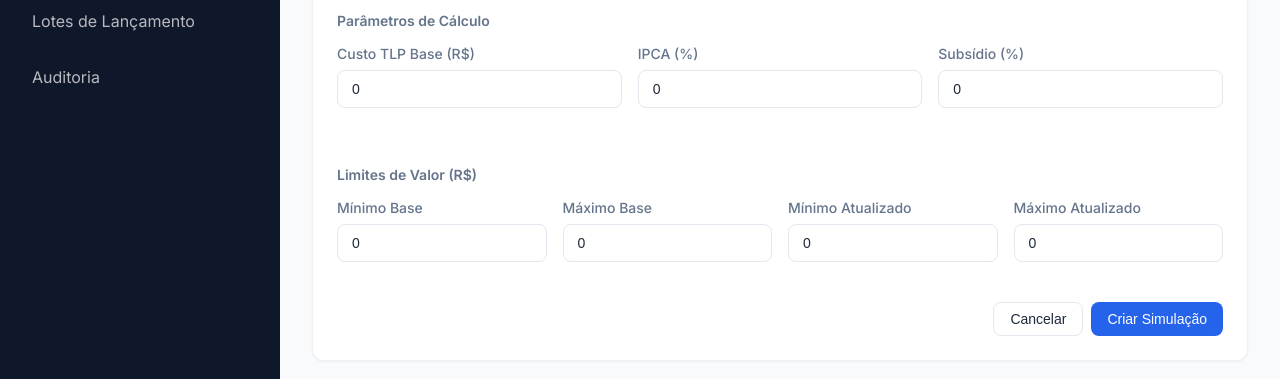
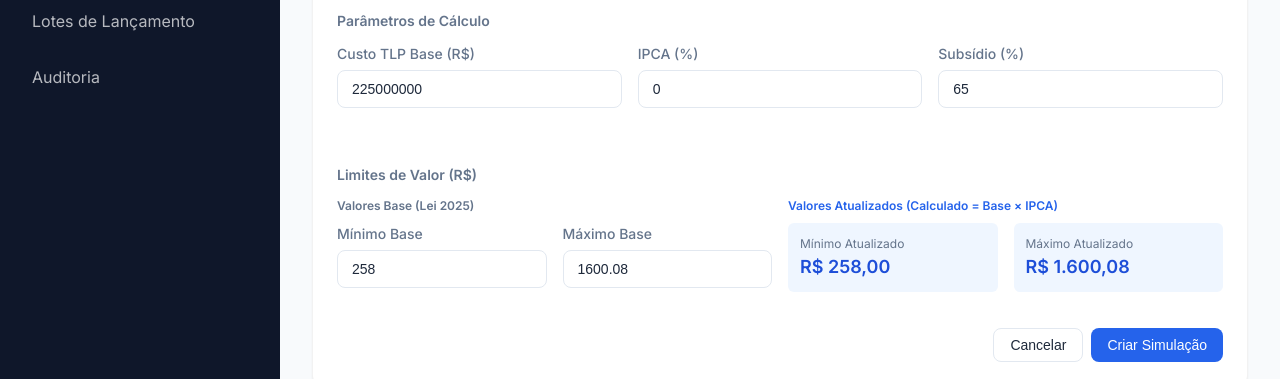
Before and after one commit to rhuanpablobf/SISTEMA-DE-LANCAMENTO-TLP, a Next.js app in the folder frontend/: page /simulacoes in a window 1280 px wide. Both pictures are taken after a click on the button "Nova Simulação". Shown: the part 312-691 px from the top of the page. Built offline with nearby package versions, Linux system fonts and the light colour scheme; no server answers.

Commit message:
Feat: Auto-calculate updated limits via IPCA, set default law values (258/1600.08)

```diff
--- a/frontend/src/app/simulacoes/page.tsx
+++ b/frontend/src/app/simulacoes/page.tsx
@@ -23,13 +23,22 @@ export default function SimulacoesPage() {
     // Form State - Campos de Simulação + Parâmetros
     const [exercicio, setExercicio] = useState(new Date().getFullYear() + 1);
     const [descricao, setDescricao] = useState('');
-    const [custo, setCusto] = useState<number>(0);
+    const [custo, setCusto] = useState<number>(225000000); // Custo base da lei
     const [ipca, setIpca] = useState<number>(0);
-    const [subsidio, setSubsidio] = useState<number>(0);
-    const [limiteMinBase, setLimiteMinBase] = useState<number>(0);
-    const [limiteMaxBase, setLimiteMaxBase] = useState<number>(0);
-    const [limiteMinAtualizado, setLimiteMinAtualizado] = useState<number>(0);
-    const [limiteMaxAtualizado, setLimiteMaxAtualizado] = useState<number>(0);
+    const [subsidio, setSubsidio] = useState<number>(65); // Subsídio padrão
+    // Valores Base da Lei (2025)
+    const [limiteMinBase, setLimiteMinBase] = useState<number>(258);
+    const [limiteMaxBase, setLimiteMaxBase] = useState<number>(1600.08);
+    // Valores Atualizados (calculados automaticamente)
+    const [limiteMinAtualizado, setLimiteMinAtualizado] = useState<number>(258);
+    const [limiteMaxAtualizado, setLimiteMaxAtualizado] = useState<number>(1600.08);
+
+    // EFEITO: Recalcula valores atualizados quando IPCA ou Base mudam
+    useEffect(() => {
+        const fator = 1 + (ipca / 100);
+        setLimiteMinAtualizado(Number((limiteMinBase * fator).toFixed(2)));
+        setLimiteMaxAtualizado(Number((limiteMaxBase * fator).toFixed(2)));
+    }, [ipca, limiteMinBase, limiteMaxBase]);
 
     const loadList = async () => {
         try {
@@ -62,13 +71,13 @@ export default function SimulacoesPage() {
             });
             setShowForm(false);
             setDescricao('');
-            setCusto(0);
+            setCusto(225000000);
             setIpca(0);
-            setSubsidio(0);
-            setLimiteMinBase(0);
-            setLimiteMaxBase(0);
-            setLimiteMinAtualizado(0);
-            setLimiteMaxAtualizado(0);
+            setSubsidio(65);
+            setLimiteMinBase(258);
+            setLimiteMaxBase(1600.08);
+            setLimiteMinAtualizado(258);
+            setLimiteMaxAtualizado(1600.08);
             loadList();
         } catch (err: any) {
             alert('Erro ao criar simulação: ' + (err?.response?.data?.detail || err.message));
@@ -163,6 +172,8 @@ export default function SimulacoesPage() {
                                 <div style={{ borderTop: '1px solid var(--border-color)', paddingTop: '1rem' }}>
                                     <h4 style={{ fontSize: '0.875rem', fontWeight: 600, marginBottom: '0.75rem', color: 'var(--text-secondary)' }}>Limites de Valor (R$)</h4>
                                     <div style={{ display: 'grid', gridTemplateColumns: 'repeat(2, 1fr)', gap: '1rem' }}>
+                                        <div>
+                                            <p style={{ fontSize: '0.75rem', fontWeight: 600, color: 'var(--text-secondary)', marginBottom: '0.5rem' }}>Valores Base (Lei 2025)</p>
                                             <div style={{ display: 'grid', gridTemplateColumns: '1fr 1fr', gap: '1rem' }}>
                                                 <Input
                                                     label="Mínimo Base"
@@ -179,21 +190,23 @@ export default function SimulacoesPage() {
                                                     onChange={e => setLimiteMaxBase(Number(e.target.value))}
                                                 />
                                             </div>
+                                        </div>
+                                        <div>
+                                            <p style={{ fontSize: '0.75rem', fontWeight: 600, color: 'var(--primary-600)', marginBottom: '0.5rem' }}>Valores Atualizados (Calculado = Base × IPCA)</p>
                                             <div style={{ display: 'grid', gridTemplateColumns: '1fr 1fr', gap: '1rem' }}>
-                                            <Input
-                                                label="Mínimo Atualizado"
-                                                type="number"
-                                                step="0.01"
-                                                value={limiteMinAtualizado}
-                                                onChange={e => setLimiteMinAtualizado(Number(e.target.value))}
-                                            />
-                                            <Input
-                                                label="Máximo Atualizado"
-                                                type="number"
-                                                step="0.01"
-                                                value={limiteMaxAtualizado}
-                                                onChange={e => setLimiteMaxAtualizado(Number(e.target.value))}
-                                            />
+                                                <div style={{ padding: '0.75rem', backgroundColor: 'var(--primary-50)', borderRadius: 'var(--radius-sm)', border: '1px solid var(--primary-200)' }}>
+                                                    <p style={{ fontSize: '0.75rem', color: 'var(--text-secondary)' }}>Mínimo Atualizado</p>
+                                                    <p style={{ fontSize: '1.125rem', fontWeight: 600, color: 'var(--primary-700)' }}>
+                                                        {limiteMinAtualizado.toLocaleString('pt-BR', { style: 'currency', currency: 'BRL' })}
+                                                    </p>
+                                                </div>
+                                                <div style={{ padding: '0.75rem', backgroundColor: 'var(--primary-50)', borderRadius: 'var(--radius-sm)', border: '1px solid var(--primary-200)' }}>
+                                                    <p style={{ fontSize: '0.75rem', color: 'var(--text-secondary)' }}>Máximo Atualizado</p>
+                                                    <p style={{ fontSize: '1.125rem', fontWeight: 600, color: 'var(--primary-700)' }}>
+                                                        {limiteMaxAtualizado.toLocaleString('pt-BR', { style: 'currency', currency: 'BRL' })}
+                                                    </p>
+                                                </div>
+                                            </div>
                                         </div>
                                     </div>
                                 </div>
```
Lines whose indentation alone changed are shown as unchanged.
